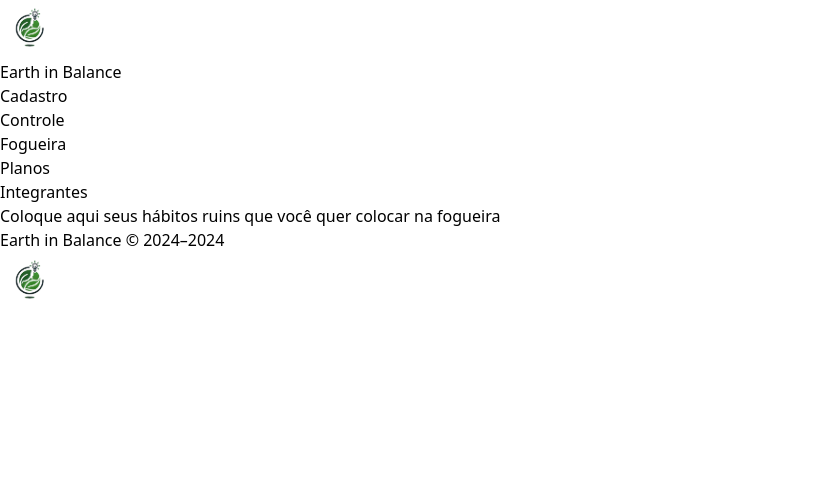
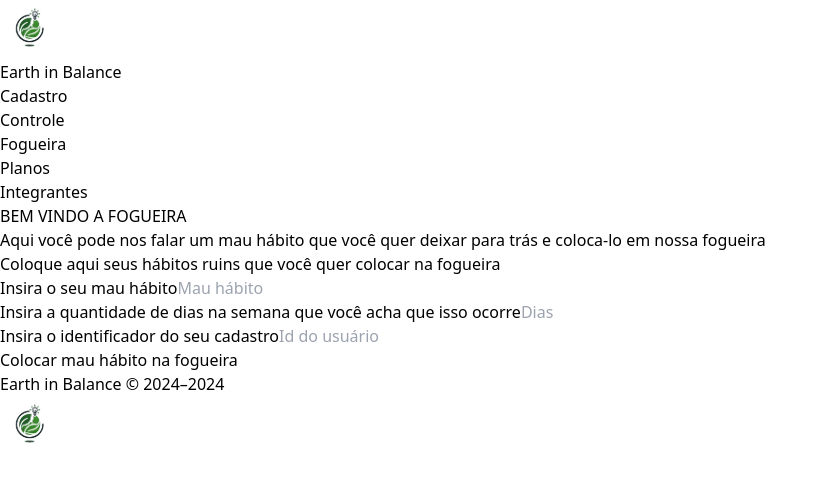
Before and after one commit to Cardoso2626/gs_front, a Next.js app in the folder earth-in-balance/: page /fogueira in a window 1280 px wide. Shown: the top 482 px of the page, without its empty margins (0-828 px from the left). Built offline with nearby package versions, Linux system fonts and the light colour scheme.

Commit message:
Fazendo o formulário de hábito

```diff
--- a/earth-in-balance/src/app/fogueira/page.tsx
+++ b/earth-in-balance/src/app/fogueira/page.tsx
@@ -1,7 +1,26 @@
 export default function fogueira(){
     return(
         <div>
-            <h2>Coloque aqui seus hábitos ruins que você quer colocar na fogueira</h2>
+            <h2>BEM VINDO A FOGUEIRA</h2>
+            <p>Aqui você pode nos falar um mau hábito que você quer deixar para trás e coloca-lo em nossa fogueira</p>
+            <form>
+                <h2>Coloque aqui seus hábitos ruins que você quer colocar na fogueira</h2>
+                <div>
+                    <label id="idDesc">Insira o seu mau hábito</label>
+                    <input type="text" placeholder="Mau hábito" id="idDesc" name="descricao" required/>
+                </div>
+                <div>
+                    <label id="idQtd">Insira a quantidade de dias na semana que você acha que isso ocorre</label>
+                    <input type="number" placeholder="Dias" id="idDesc" name="qtdDia" required/>
+                </div>
+                <div>
+                    <label id="idUser">Insira o identificador do seu cadastro</label>
+                    <input type="text" placeholder="Id do usuário" id="idUser" name="id_usuario" required/>
+                </div>
+                <div>
+                    <button type="submit">Colocar mau hábito na fogueira</button>
+                </div>
+            </form>
         </div>
     )
 }
```
